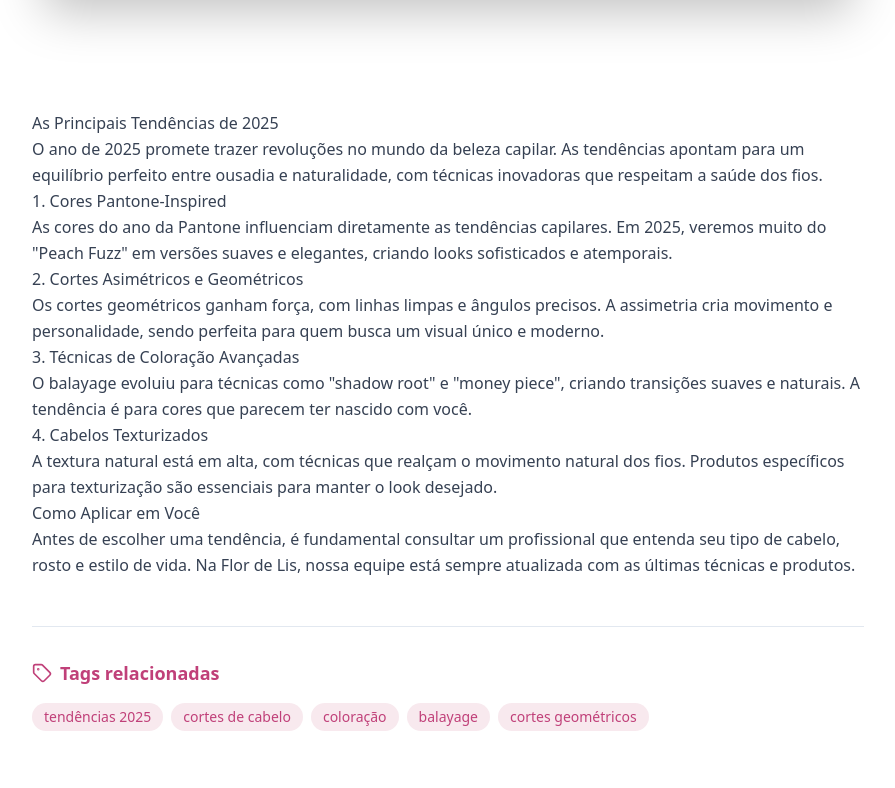
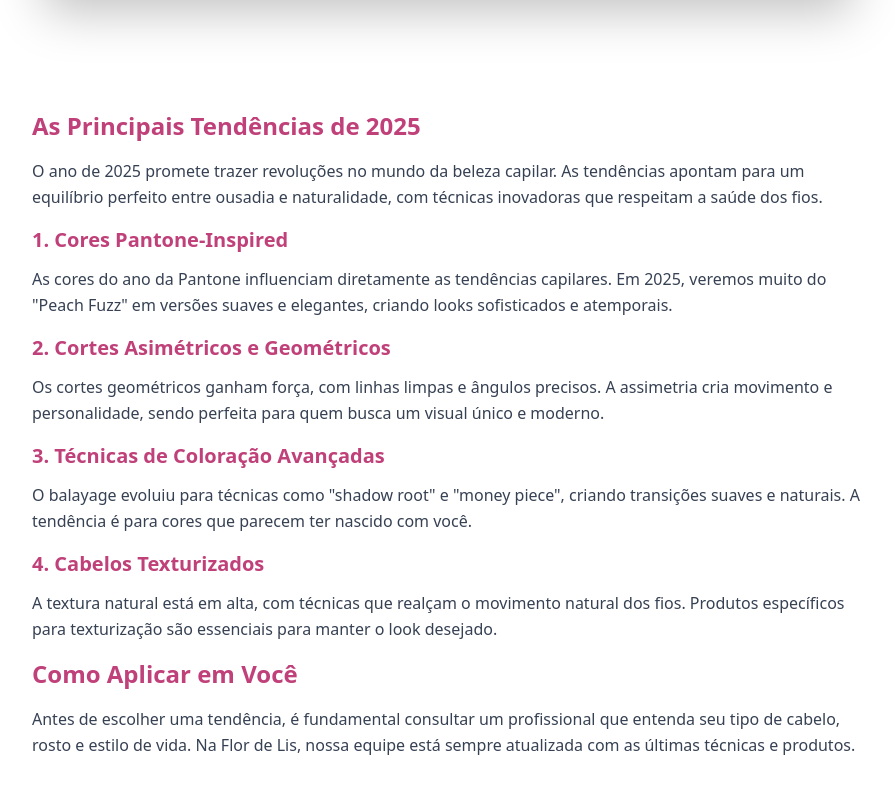
Before and after one commit to Laion459/site-ldb-portfolio, a Next.js app: page /projetos/flor-de-lis/blog/tendencias-cabelo-2025 in a window 1280 px wide. Shown: the part 1092-1880 px from the top of the page, without its empty margins (192-1087 px from the left). Built offline with nearby package versions, Linux system fonts and the light colour scheme.

Commit message:
fix: in  the CI/CD pipeline

```diff
--- a/src/app/projetos/flor-de-lis/blog/[slug]/page.tsx
+++ b/src/app/projetos/flor-de-lis/blog/[slug]/page.tsx
@@ -8,15 +8,16 @@ import { blogPosts } from '@/data/flor-de-lis/blog';
 import { ArrowLeft, Calendar, Clock, User, Tag } from 'lucide-react';
 
 interface BlogPostPageProps {
-  params: {
+  params: Promise<{
     slug: string;
-  };
+  }>;
 }
 
 export async function generateMetadata({
   params,
 }: BlogPostPageProps): Promise<Metadata> {
-  const post = blogPosts.find(post => post.slug === params.slug);
+  const { slug } = await params;
+  const post = blogPosts.find(post => post.slug === slug);
 
   if (!post) {
     return {
@@ -46,8 +47,9 @@ export async function generateStaticParams() {
   }));
 }
 
-export default function BlogPostPage({ params }: BlogPostPageProps) {
-  const post = blogPosts.find(post => post.slug === params.slug);
+export default async function BlogPostPage({ params }: BlogPostPageProps) {
+  const { slug } = await params;
+  const post = blogPosts.find(post => post.slug === slug);
 
   if (!post) {
     notFound();
@@ -125,10 +127,64 @@ export default function BlogPostPage({ params }: BlogPostPageProps) {
         <section className='py-16 bg-white'>
           <div className='container mx-auto px-6 lg:px-8 max-w-4xl'>
             <article className='prose prose-lg max-w-none'>
-              <div
-                className='text-gray-700 leading-relaxed'
-                dangerouslySetInnerHTML={{ __html: post.content }}
-              />
+              <div className='text-gray-700 leading-relaxed'>
+                <h2 className='text-2xl font-bold text-salon-darkPink mb-4'>
+                  As Principais Tendências de 2025
+                </h2>
+                <p className='mb-4'>
+                  O ano de 2025 promete trazer revoluções no mundo da beleza
+                  capilar. As tendências apontam para um equilíbrio perfeito
+                  entre ousadia e naturalidade, com técnicas inovadoras que
+                  respeitam a saúde dos fios.
+                </p>
+
+                <h3 className='text-xl font-semibold text-salon-darkPink mb-3'>
+                  1. Cores Pantone-Inspired
+                </h3>
+                <p className='mb-4'>
+                  As cores do ano da Pantone influenciam diretamente as
+                  tendências capilares. Em 2025, veremos muito do "Peach Fuzz"
+                  em versões suaves e elegantes, criando looks sofisticados e
+                  atemporais.
+                </p>
+
+                <h3 className='text-xl font-semibold text-salon-darkPink mb-3'>
+                  2. Cortes Asimétricos e Geométricos
+                </h3>
+                <p className='mb-4'>
+                  Os cortes geométricos ganham força, com linhas limpas e
+                  ângulos precisos. A assimetria cria movimento e personalidade,
+                  sendo perfeita para quem busca um visual único e moderno.
+                </p>
+
+                <h3 className='text-xl font-semibold text-salon-darkPink mb-3'>
+                  3. Técnicas de Coloração Avançadas
+                </h3>
+                <p className='mb-4'>
+                  O balayage evoluiu para técnicas como "shadow root" e "money
+                  piece", criando transições suaves e naturais. A tendência é
+                  para cores que parecem ter nascido com você.
+                </p>
+
+                <h3 className='text-xl font-semibold text-salon-darkPink mb-3'>
+                  4. Cabelos Texturizados
+                </h3>
+                <p className='mb-4'>
+                  A textura natural está em alta, com técnicas que realçam o
+                  movimento natural dos fios. Produtos específicos para
+                  texturização são essenciais para manter o look desejado.
+                </p>
+
+                <h2 className='text-2xl font-bold text-salon-darkPink mb-4'>
+                  Como Aplicar em Você
+                </h2>
+                <p className='mb-4'>
+                  Antes de escolher uma tendência, é fundamental consultar um
+                  profissional que entenda seu tipo de cabelo, rosto e estilo de
+                  vida. Na Flor de Lis, nossa equipe está sempre atualizada com
+                  as últimas técnicas e produtos.
+                </p>
+              </div>
             </article>
 
             {/* Tags */}
@@ -138,9 +194,9 @@ export default function BlogPostPage({ params }: BlogPostPageProps) {
                 Tags relacionadas
               </h3>
               <div className='flex flex-wrap gap-2'>
-                {post.tags.map((tag, index) => (
+                {post.tags.map(tag => (
                   <span
-                    key={index}
+                    key={tag}
                     className='bg-salon-lightPink text-salon-darkPink px-3 py-1 rounded-full text-sm font-medium'
                   >
                     {tag}
--- a/src/app/projetos/flor-de-lis/servicos/page.tsx
+++ b/src/app/projetos/flor-de-lis/servicos/page.tsx
@@ -84,9 +84,9 @@ export default function ServicosPage() {
                             O que está incluído:
                           </h4>
                           <ul className='space-y-2'>
-                            {service.features.map((feature, index) => (
+                            {service.features.map(feature => (
                               <li
-                                key={index}
+                                key={feature}
                                 className='flex items-center text-gray-600'
                               >
                                 <span className='w-2 h-2 bg-salon-pink rounded-full mr-3 flex-shrink-0' />
--- a/src/components/projetos/flor-de-lis/sections/HeroSection.tsx
+++ b/src/components/projetos/flor-de-lis/sections/HeroSection.tsx
@@ -92,12 +92,12 @@ export default function HeroSection() {
 
         {/* Dots Indicator */}
         <div className='absolute bottom-8 left-1/2 -translate-x-1/2 flex space-x-3'>
-          {carouselImages.map((_, index) => (
+          {carouselImages.map(image => (
             <button
-              key={index}
-              onClick={() => goToSlide(index)}
+              key={image.id}
+              onClick={() => goToSlide(carouselImages.indexOf(image))}
               className={`w-3 h-3 rounded-full transition-all duration-300 ${
-                index === currentSlide
+                carouselImages.indexOf(image) === currentSlide
                   ? 'bg-white scale-125'
                   : 'bg-white bg-opacity-50 hover:bg-opacity-75'
               }`}
--- a/src/components/projetos/flor-de-lis/sections/ServicesSection.tsx
+++ b/src/components/projetos/flor-de-lis/sections/ServicesSection.tsx
@@ -68,9 +68,9 @@ export default function ServicesSection() {
                         Inclui:
                       </h4>
                       <ul className='space-y-1'>
-                        {service.features.map((feature, index) => (
+                        {service.features.map(feature => (
                           <li
-                            key={index}
+                            key={feature}
                             className='flex items-center text-sm text-gray-600'
                           >
                             <span className='w-2 h-2 bg-salon-pink rounded-full mr-2 flex-shrink-0' />
--- a/src/components/sections/ContactSection.tsx
+++ b/src/components/sections/ContactSection.tsx
@@ -84,7 +84,7 @@ const ContactSection = () => {
     <section id='contact' className='py-20 bg-gray-50 dark:bg-gray-800'>
       <div className='max-w-7xl mx-auto px-4 sm:px-6 lg:px-8'>
         <motion.div
-          ref={ref as any}
+          ref={ref as React.RefObject<HTMLDivElement>}
           variants={fadeInUp}
           initial='initial'
           animate={isVisible ? 'animate' : 'initial'}
--- a/src/data/projetos/conversor-moedas/api.ts
+++ b/src/data/projetos/conversor-moedas/api.ts
@@ -23,8 +23,7 @@ export class CurrencyConverterService {
 
       const data = await response.json();
       return data;
-    } catch (error) {
-      console.error('Erro ao buscar taxas de câmbio:', error);
+    } catch {
       throw new Error(
         'Falha ao conectar com o serviço de câmbio. Tente novamente.'
       );
@@ -54,7 +53,6 @@ export class CurrencyConverterService {
         convertedAmount: Number(convertedAmount.toFixed(2)),
       };
     } catch (error) {
-      console.error('Erro na conversão:', error);
       throw error;
     }
   }
@@ -73,7 +71,6 @@ export class CurrencyConverterService {
 
       return rate;
     } catch (error) {
-      console.error('Erro ao obter taxa de câmbio:', error);
       throw error;
     }
   }
--- a/src/hooks/useResponsive.ts
+++ b/src/hooks/useResponsive.ts
@@ -2,6 +2,16 @@
 
 import { useEffect, useCallback } from 'react';
 import { useAppStore } from '@/store';
+
+// 🎯 Interface para classes responsivas
+interface ResponsiveClasses {
+  base?: string;
+  sm?: string;
+  md?: string;
+  lg?: string;
+  xl?: string;
+  '2xl'?: string;
+}
 
 /**
  * 🎯 Hook inteligente para gerenciar responsividade
@@ -105,9 +115,9 @@ export const useResponsive = () => {
     [responsive.breakpoint]
   );
 
-  // 🎯 Função para obter classes CSS responsivas
+  // 🎯 Função para obter classes responsivas
   const getResponsiveClasses = useCallback(
-    (classes: Record<string, string>) => {
+    (classes: ResponsiveClasses): string => {
       const { breakpoint } = responsive;
 
       // Retornar classes baseadas no breakpoint atual
@@ -141,7 +151,7 @@ export const useResponsive = () => {
           return classes.base || '';
       }
     },
-    [responsive.breakpoint]
+    [responsive]
   );
 
   // 🎯 Função para obter valores responsivos
@@ -174,7 +184,7 @@ export const useResponsive = () => {
           return values.base;
       }
     },
-    [responsive.breakpoint]
+    [responsive]
   );
 
   return {
```
